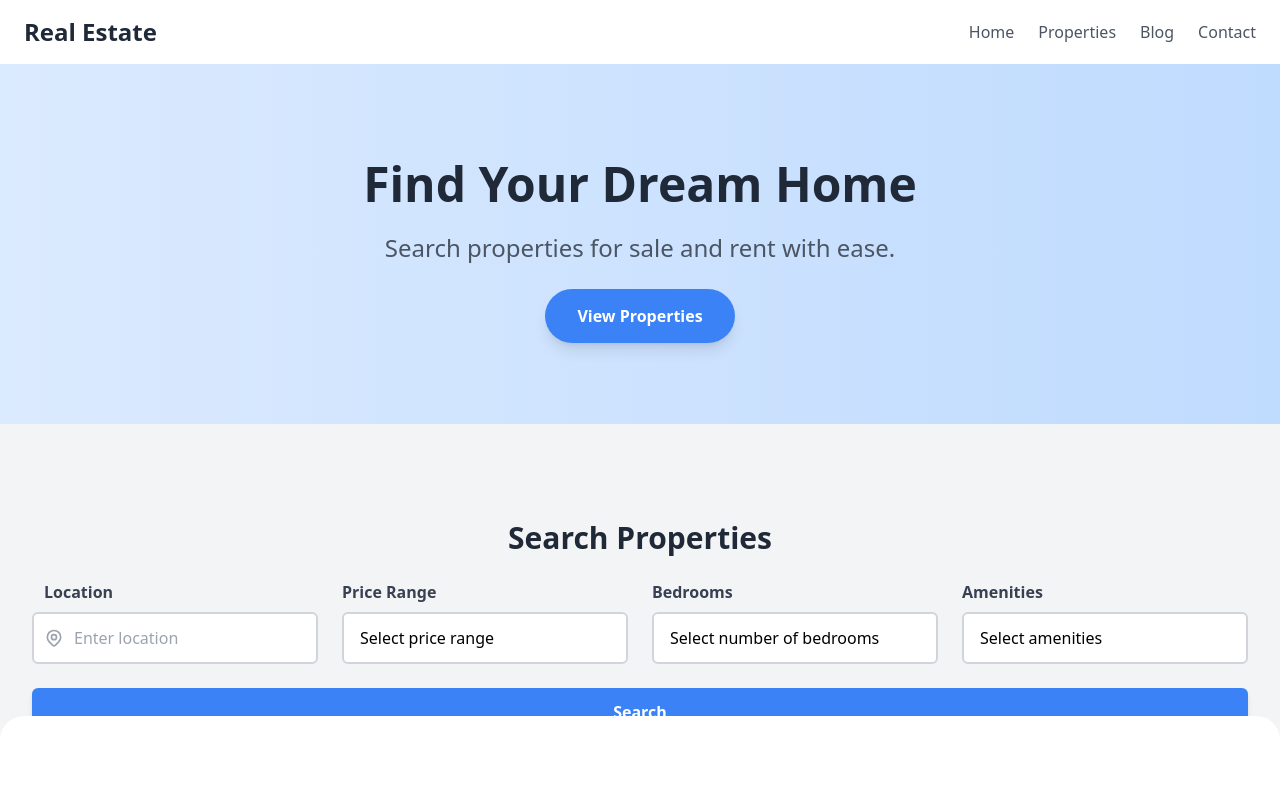
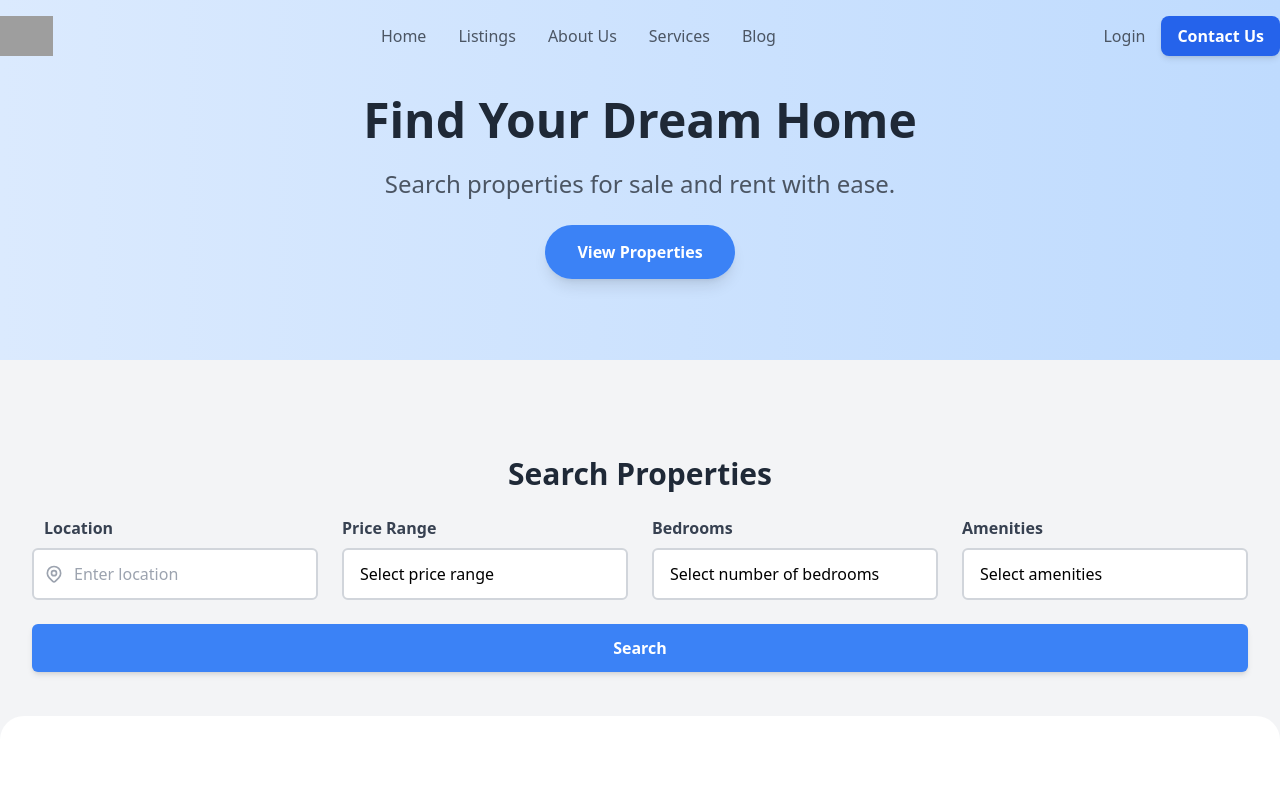
Before and after one commit to hima707ch/preview, a React (Create React App) app: page / in a window 1280 px wide. Shown: the top 794 px of the page. Built offline with nearby package versions, Linux system fonts and the light colour scheme; grey boxes are pictures that could not be loaded.

Commit message:
Updated React components from JSON

```diff
--- a/src/components/Header.jsx
+++ b/src/components/Header.jsx
@@ -1,50 +1,59 @@
-// Here's the visually enhanced version of the Header component using Tailwind CSS:
-
-import React from 'react';
+import React, { useState, useEffect } from 'react';
 
 const Header = () => {
+  const [isScrolled, setIsScrolled] = useState(false);
+
+  useEffect(() => {
+    const handleScroll = () => {
+      const scrollTop = window.pageYOffset;
+      setIsScrolled(scrollTop > 0);
+    };
+
+    window.addEventListener('scroll', handleScroll);
+    return () => {
+      window.removeEventListener('scroll', handleScroll);
+    };
+  }, []);
+
   return (
-    <header className="bg-white shadow-lg">
-      <div className="container mx-auto flex justify-between items-center py-4 px-6">
-        <a href="/" className="text-2xl font-bold text-gray-800 transition duration-300 ease-in-out transform hover:scale-105 hover:text-indigo-600">
-          Real Estate
-        </a>
-        <nav>
-          <ul className="flex space-x-6">
-            <li>
-              <a
-                href="/"
-                className="text-gray-600 transition duration-200 ease-in-out hover:text-indigo-600 border-b-2 border-transparent hover:border-indigo-600 pb-1"
+    <header
+      className={`fixed top-0 left-0 right-0 z-50 transition-colors duration-300 ${isScrolled ? 'bg-white shadow-md' : 'bg-transparent'}`}
     >
+      <div className="container mx-auto flex items-center justify-between py-4">
+        <div className="flex items-center">
+          <img src="/logo.png" alt="Logo" className="h-10 w-auto" />
+        </div>
+        <nav className="hidden md:flex space-x-8 text-gray-600">
+          <a href="#" className="hover:text-gray-900 transition duration-300">
             Home
           </a>
-            </li>
-            <li>
-              <a
-                href="/properties"
-                className="text-gray-600 transition duration-200 ease-in-out hover:text-indigo-600 border-b-2 border-transparent hover:border-indigo-600 pb-1"
-              >
-                Properties
+          <a href="#" className="hover:text-gray-900 transition duration-300">
+            Listings
           </a>
-            </li>
-            <li>
-              <a
-                href="/blog"
-                className="text-gray-600 transition duration-200 ease-in-out hover:text-indigo-600 border-b-2 border-transparent hover:border-indigo-600 pb-1"
-              >
+          <a href="#" className="hover:text-gray-900 transition duration-300">
+            About Us
+          </a>
+          <a href="#" className="hover:text-gray-900 transition duration-300">
+            Services
+          </a>
+          <a href="#" className="hover:text-gray-900 transition duration-300">
             Blog
           </a>
-            </li>
-            <li>
+        </nav>
+        <div className="hidden md:flex items-center space-x-4">
           <a
-                href="/contact"
-                className="text-gray-600 transition duration-200 ease-in-out hover:text-indigo-600 border-b-2 border-transparent hover:border-indigo-600 pb-1"
+            href="#"
+            className="text-gray-600 hover:text-gray-900 transition duration-300"
           >
-                Contact
+            Login
           </a>
-            </li>
-          </ul>
-        </nav>
+          <a
+            href="#"
+            className="bg-blue-600 hover:bg-blue-700 text-white font-semibold py-2 px-4 rounded-lg shadow-md transition duration-300"
+          >
+            Contact Us
+          </a>
+        </div>
       </div>
     </header>
   );
```
Lines whose indentation alone changed are shown as unchanged.
